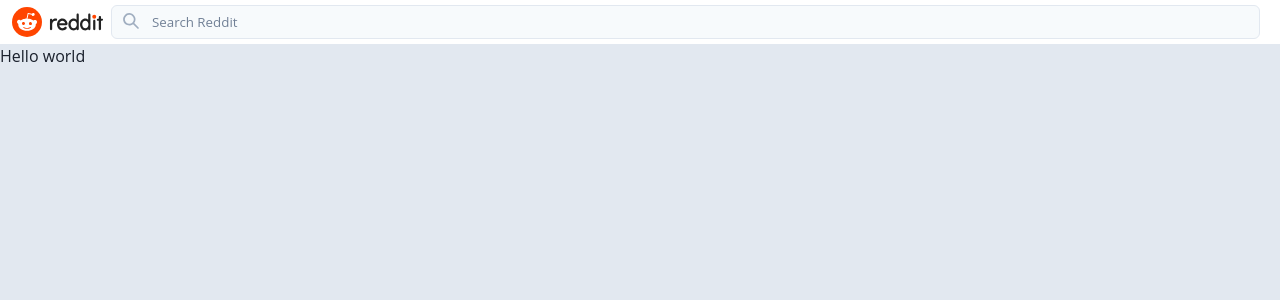
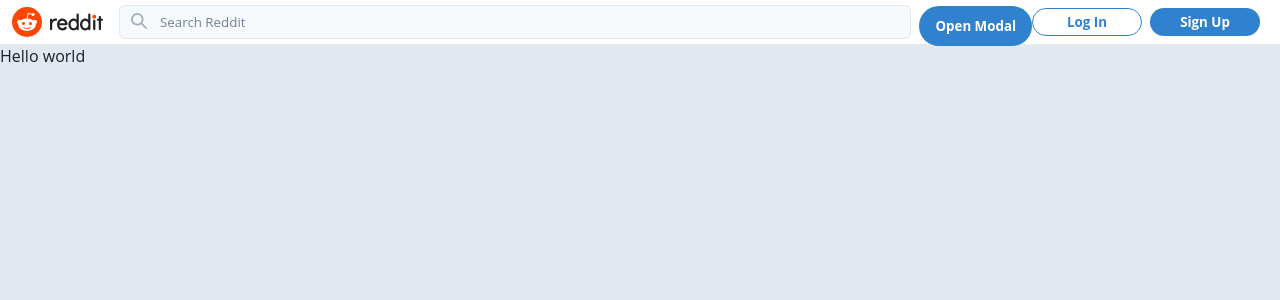
Before and after one commit to ViniBjazevich/reddit, a Next.js app: page / in a window 1280 px wide. Shown: the top 300 px of the page. Built offline with nearby package versions, Linux system fonts and the light colour scheme.

Commit message:
feat: added redux and created modal state

```diff
--- a/package.json
+++ b/package.json
@@ -14,9 +14,11 @@
     "@emotion/react": "^11.10.5",
     "@emotion/styled": "^11.10.5",
     "@next/font": "13.1.6",
+    "@reduxjs/toolkit": "^1.9.2",
     "@types/node": "18.13.0",
     "@types/react": "18.0.28",
     "@types/react-dom": "18.0.10",
+    "@types/react-redux": "^7.1.25",
     "eslint": "8.34.0",
     "eslint-config-next": "13.1.6",
     "firebase": "^9.17.1",
@@ -24,6 +26,7 @@
     "next": "13.1.6",
     "react": "18.2.0",
     "react-dom": "18.2.0",
+    "react-redux": "^8.0.5",
     "recoil": "^0.7.6",
     "typescript": "4.9.5"
   }
--- /dev/null
+++ b/src/components/Modal/Auth/AuthModal.tsx
@@ -0,0 +1,52 @@
+import { selectAuthModal } from "@/redux/selectors";
+import { toggleAuthModal } from "@/redux/slices/modal";
+import { Button } from "@chakra-ui/button";
+import { useDisclosure } from "@chakra-ui/hooks";
+import {
+  Modal,
+  ModalOverlay,
+  ModalContent,
+  ModalHeader,
+  ModalCloseButton,
+  ModalBody,
+  ModalFooter,
+} from "@chakra-ui/modal";
+import React from "react";
+import { useDispatch } from "react-redux";
+import { useSelector } from "react-redux";
+
+type Props = {};
+
+const AuthModal = (props: Props) => {
+  // const { isOpen, onOpen, onClose } = useDisclosure();
+  const authModal = useSelector(selectAuthModal);
+  const dispatch = useDispatch();
+
+  const handleModal = () => {
+    console.log("Hello");
+    dispatch(toggleAuthModal());
+  };
+  return (
+    <>
+      <Button onClick={handleModal}>Open Modal</Button>
+
+      <Modal isOpen={authModal.open} onClose={handleModal}>
+        <ModalOverlay />
+        <ModalContent>
+          <ModalHeader>Modal Title</ModalHeader>
+          <ModalCloseButton />
+          <ModalBody>This is the modal body</ModalBody>
+
+          <ModalFooter>
+            <Button colorScheme="blue" mr={3} onClick={handleModal}>
+              Close
+            </Button>
+            <Button variant="ghost">Secondary Action</Button>
+          </ModalFooter>
+        </ModalContent>
+      </Modal>
+    </>
+  );
+};
+
+export default AuthModal;
--- a/src/components/Navbar/Navbar.tsx
+++ b/src/components/Navbar/Navbar.tsx
@@ -1,6 +1,8 @@
 import { Image } from "@chakra-ui/image";
 import { Flex } from "@chakra-ui/layout";
 import React from "react";
+import AuthModal from "../Modal/Auth/AuthModal";
+import RightContent from "./RightContent/RightContent";
 import SearchBar from "./SearchBar";
 
 type Props = {};
@@ -17,6 +19,8 @@ const Navbar = (props: Props) => {
         />
       </Flex>
       <SearchBar />
+      <AuthModal />
+      <RightContent />
     </Flex>
   );
 };
--- /dev/null
+++ b/src/components/Navbar/RightContent/AuthButtons.tsx
@@ -0,0 +1,30 @@
+import { Button } from "@chakra-ui/button";
+import React from "react";
+
+type Props = {};
+
+const AuthButtons = (props: Props) => {
+  return (
+    <>
+      <Button
+        mr={2}
+        variant={"outline"}
+        height="28px"
+        display={{ base: "none", sm: "flex" }}
+        width={{ base: "70px", md: "110px" }}
+      >
+        Log In
+      </Button>
+      <Button
+        mr={2}
+        height="28px"
+        display={{ base: "none", sm: "flex" }}
+        width={{ base: "70px", md: "110px" }}
+      >
+        Sign Up
+      </Button>
+    </>
+  );
+};
+
+export default AuthButtons;
--- /dev/null
+++ b/src/components/Navbar/RightContent/RightContent.tsx
@@ -0,0 +1,17 @@
+import { Flex } from "@chakra-ui/layout";
+import React from "react";
+import AuthButtons from "./AuthButtons";
+
+type Props = {};
+
+const RightContent = (props: Props) => {
+  return (
+    <>
+      <Flex justify={"center"} align={"center"}>
+        <AuthButtons />
+      </Flex>
+    </>
+  );
+};
+
+export default RightContent;
--- a/src/components/Navbar/SearchBar.tsx
+++ b/src/components/Navbar/SearchBar.tsx
@@ -9,13 +9,13 @@ const SearchBar = (props: Props) => {
       flexGrow={1}
       // maxWidth={user ? "auto" : "600px"}
       mr={2}
+      ml={2}
       alignItems="center"
     >
       <InputGroup>
         <InputLeftElement
           pointerEvents="none"
           color="gray.400"
-          // children={<SearchIcon mb={2} />}
         >
           <SearchIcon mb={2} />
         </InputLeftElement>
--- a/src/pages/_app.tsx
+++ b/src/pages/_app.tsx
@@ -2,13 +2,17 @@ import type { AppProps } from "next/app";
 import { ChakraBaseProvider } from "@chakra-ui/react";
 import { theme } from "../styles/theme";
 import Layout from "../components/Layout/Layout";
+import { Provider } from "react-redux";
+import { store } from "../redux/store";
 
 export default function App({ Component, pageProps }: AppProps) {
   return (
-    <ChakraBaseProvider theme={theme}>
-      <Layout>
-        <Component {...pageProps} />
-      </Layout>
-    </ChakraBaseProvider>
+    <Provider store={store}>
+      <ChakraBaseProvider theme={theme}>
+        <Layout>
+          <Component {...pageProps} />
+        </Layout>
+      </ChakraBaseProvider>
+    </Provider>
   );
 }
--- /dev/null
+++ b/src/redux/selectors.ts
@@ -0,0 +1,5 @@
+import { RootState } from "./store";
+
+// selectors will go here
+export const selectModal = (state: RootState) => state.modal;
+export const selectAuthModal = (state: RootState) => state.modal.authModal;
--- /dev/null
+++ b/src/redux/slices/modal.ts
@@ -0,0 +1,45 @@
+import { createSlice } from "@reduxjs/toolkit";
+import type { PayloadAction } from "@reduxjs/toolkit";
+
+export interface ModalState {
+  authModal: {
+    open: boolean;
+    view: "login" | "signup" | "resetpassword";
+  };
+}
+
+const initialState: ModalState = {
+  authModal: {
+    open: false,
+    view: "login",
+  },
+};
+
+export const modalSlice = createSlice({
+  name: "modal",
+  initialState,
+  reducers: {
+    // increment: (state) => {
+    //   // Redux Toolkit allows us to write "mutating" logic in reducers. It
+    //   // doesn't actually mutate the state because it uses the Immer library,
+    //   // which detects changes to a "draft state" and produces a brand new
+    //   // immutable state based off those changes
+    //   state.value += 1;
+    // },
+    // decrement: (state) => {
+    //   state.value -= 1;
+    // },
+    // incrementByAmount: (state, action: PayloadAction<number>) => {
+    //   state.value += action.payload;
+    // },
+    toggleAuthModal: (state) => {
+      const prev = state.authModal.open;
+      state.authModal.open = !prev;
+    },
+  },
+});
+
+// Action creators are generated for each case reducer function
+export const { toggleAuthModal } = modalSlice.actions;
+
+export default modalSlice.reducer;
--- /dev/null
+++ b/src/redux/store.ts
@@ -0,0 +1,13 @@
+import { configureStore } from "@reduxjs/toolkit";
+import modalReducer from "./slices/modal";
+
+export const store = configureStore({
+  reducer: {
+    modal: modalReducer,
+  },
+});
+
+// Infer the `RootState` and `AppDispatch` types from the store itself
+export type RootState = ReturnType<typeof store.getState>;
+// Inferred type: {posts: PostsState, comments: CommentsState, users: UsersState}
+export type AppDispatch = typeof store.dispatch;
--- /dev/null
+++ b/src/styles/button.ts
@@ -0,0 +1,43 @@
+import type { ComponentStyleConfig } from "@chakra-ui/theme";
+
+export const Button: ComponentStyleConfig = {
+  baseStyle: {
+    borderRadius: "60px",
+    fontSize: "10pt",
+    fontWeight: 700,
+    _focus: {
+      boxShadow: "none",
+    },
+  },
+  sizes: {
+    sm: {
+      fontSize: "8pt",
+    },
+    md: {
+      fontSize: "10pt",
+      // height: "28px",
+    },
+  },
+  variants: {
+    solid: {
+      color: "white",
+      bg: "blue.500",
+      _hover: {
+        bg: "blue.400",
+      },
+    },
+    outline: {
+      color: "blue.500",
+      border: "1px solid",
+      borderColor: "blue.500",
+    },
+    oauth: {
+      height: "34px",
+      border: "1px solid",
+      borderColor: "gray.300",
+      _hover: {
+        bg: "gray.50",
+      },
+    },
+  },
+};
--- a/src/styles/theme.ts
+++ b/src/styles/theme.ts
@@ -1,7 +1,5 @@
 import { extendTheme } from "@chakra-ui/react";
-import chakraTheme from "@chakra-ui/theme";
-
-// const { Button } = chakraTheme.components;
+import { Button } from "./button";
 
 export const theme = extendTheme({
   colors: {
@@ -20,6 +18,6 @@ export const theme = extendTheme({
     }),
   },
   components: {
-    // Button,
+    Button,
   },
 });
```
Also changed, not shown: 1 other file (tests, documents, lock files or other folders).
